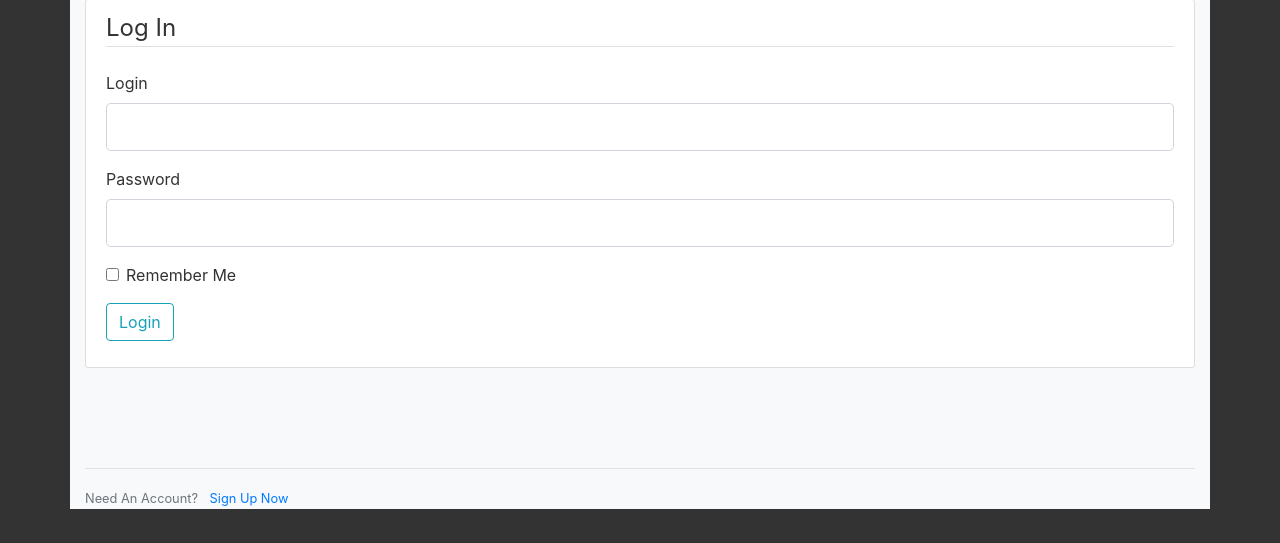
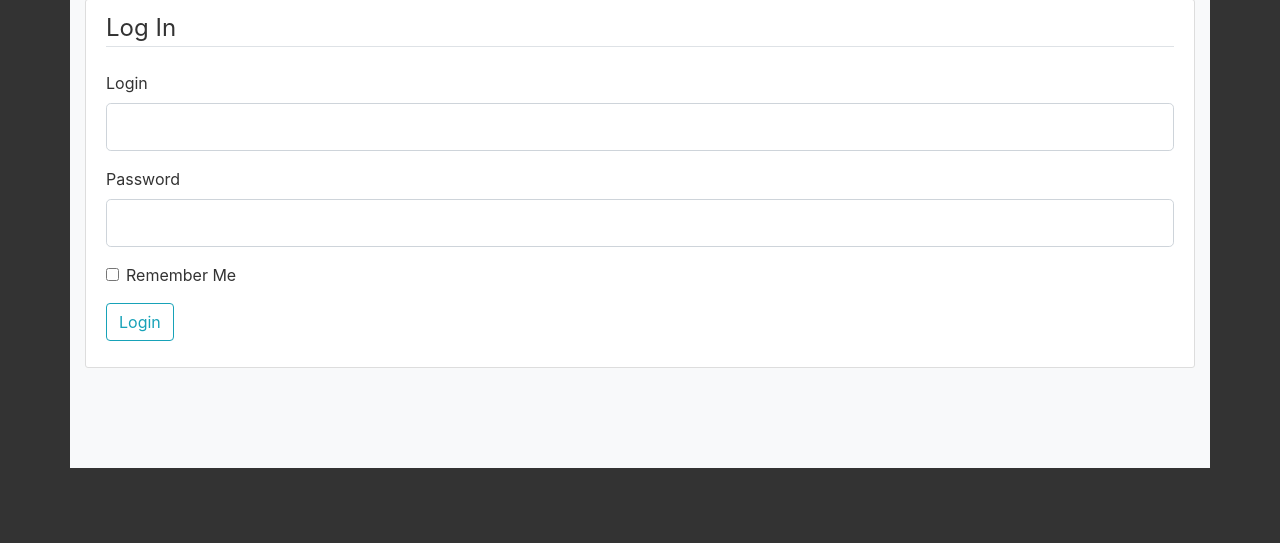
Before and after one commit to Introligator1998/TransportManagementSystem, a Flask app: page /login in a window 1280 px wide. Shown: the part 257-800 px from the top of the page. Run offline with Flask 2, Linux system fonts and the light colour scheme; some libraries are stand-ins or nearby versions.

Commit message:
remove register hyperlink

```diff
--- a/TMA/templates/login.html
+++ b/TMA/templates/login.html
@@ -41,9 +41,4 @@
             </div>
         </form>
     </div>
-    <div class="border-top pt-3">
-        <small class="text-muted">
-            Need An Account? <a class="ml-2" href="{{ url_for('register') }}">Sign Up Now</a>
-        </small>
-    </div>
 {% endblock content %}
```
